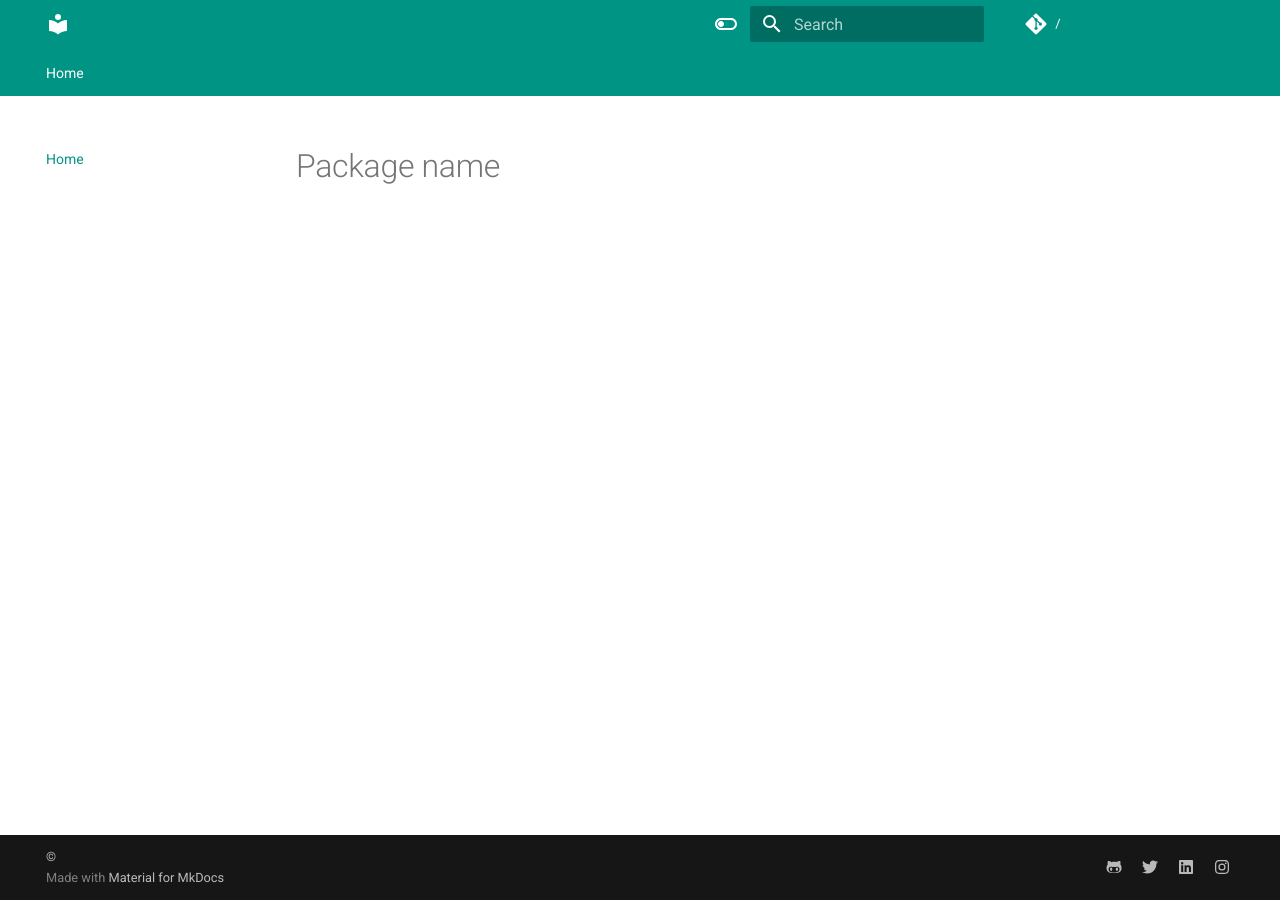
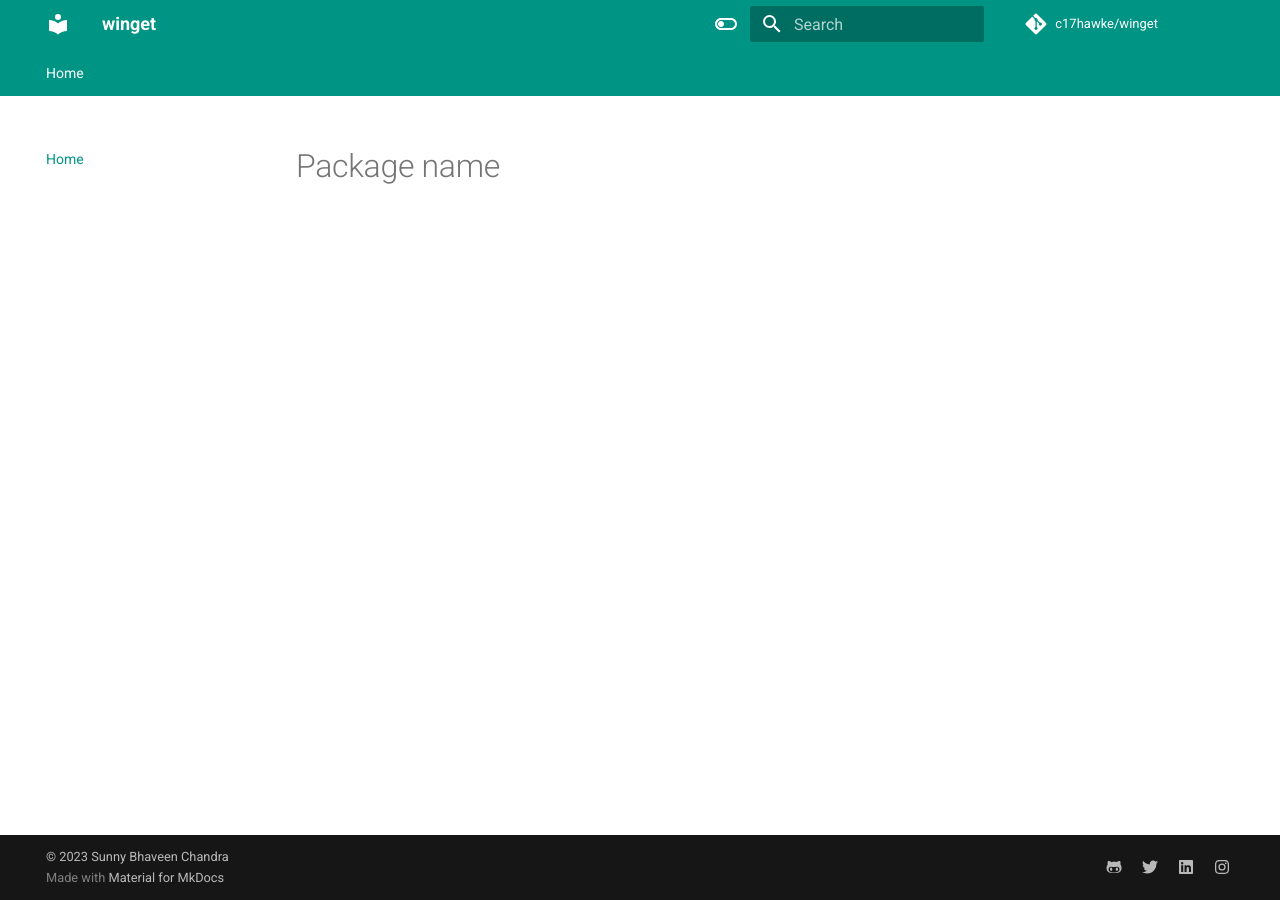
Before and after one commit to c17hawke/windowsget, an MkDocs documentation site: the page built from docs/index.md, in a window 1280 px wide. Built offline with MkDocs 1.6.1 and Material for MkDocs 9.7.7, drawn with Linux system fonts in a browser that asks for light colours; comment, search, counter and statistics services are not loaded.

Commit message:
skeleton complete

```diff
--- a/mkdocs.yml
+++ b/mkdocs.yml
@@ -1,16 +1,16 @@
 # Project information
-site_name: <PACKAGE_NAME>
+site_name: winget
 # defeine TOC or order of website-
 nav:
   - Home: index.md
 
-site_author: <SITE_AUTHOR>
+site_author: c17hawke
 site_description: >-
   A library for rendering YouTube and reference sites in Jupyter notebooks
 
 # Repository
-repo_name: <GITHUB_USER_NAME>/<REPO_NAME>
-repo_url: https://github.com/<GITHUB_USER_NAME>/<REPO_NAME>
+repo_name: c17hawke/winget
+repo_url: https://github.com/c17hawke/winget
 
 # Configuration
 theme:
@@ -39,13 +39,13 @@ theme:
 extra:
   social:
     - icon: fontawesome/brands/github-alt
-      link: https://github.com/<GITHUB_USER_NAME>
+      link: https://github.com/c17hawke
     - icon: fontawesome/brands/twitter
-      link: https://twitter.com/<GITHUB_USER_NAME>
+      link: https://twitter.com/c17hawke
     - icon: fontawesome/brands/linkedin
-      link: https://linkedin.com/in/<GITHUB_USER_NAME>
+      link: https://linkedin.com/in/c17hawke
     - icon: fontawesome/brands/instagram
-      link: https://www.instagram.com/<GITHUB_USER_NAME>/
+      link: https://www.instagram.com/c17hawke/
 
 extra_javascript:
   - javascripts/mathjax.js
@@ -70,4 +70,4 @@ plugins:
   - search
 
 copyright: |
-  &copy; <YEAR> <a href="https://github.com/<GITHUB_USER_NAME>"  target="_blank" rel="noopener"><AUTHOR_NAME></a>
+  &copy; 2023 <a href="https://github.com/c17hawke"  target="_blank" rel="noopener">Sunny Bhaveen Chandra</a>
--- a/setup.cfg
+++ b/setup.cfg
@@ -22,7 +22,7 @@ testing =
     black>=22.8.0
 
 [options.package_data]
-<PACKAGE_NAME> = py.typed
+winget = py.typed
 
 [flake8]
 max-line-length = 160
```
Also changed, not shown: src/winget/__init__.py (added), 6 other files.
